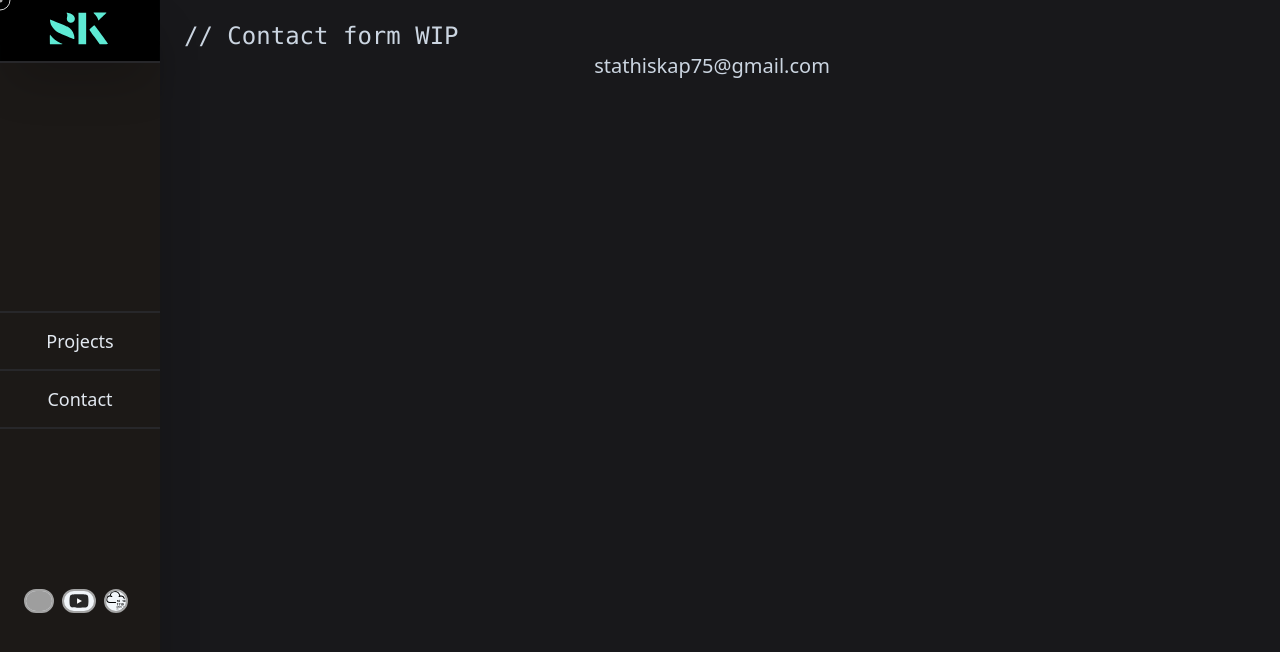
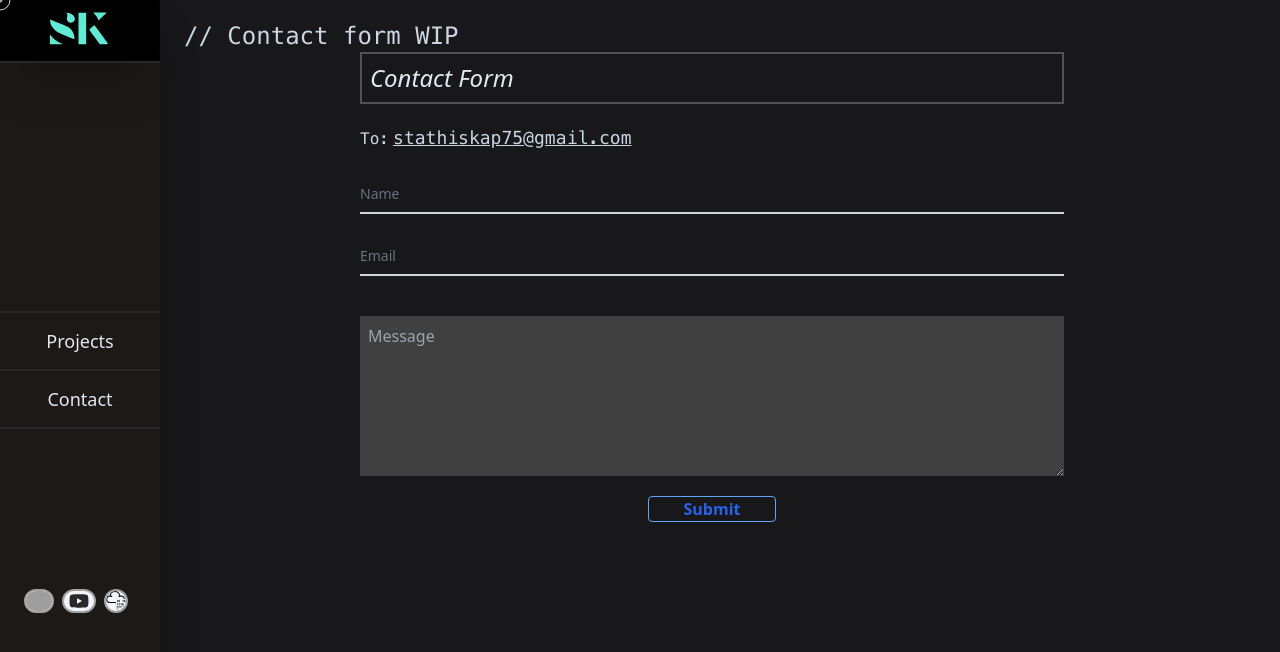
Before and after one commit to StathisKap/stathis-site, a SvelteKit app: page /contact in a window 1280 px wide. Shown: the top 652 px of the page. Built offline with nearby package versions, Linux system fonts and the light colour scheme; grey boxes are pictures that could not be loaded.

Commit message:
Finished the look of the Contact Form

```diff
--- a/src/routes/contact/+page.svelte
+++ b/src/routes/contact/+page.svelte
@@ -1,2 +1,56 @@
-<code class="text-center text-2xl">// Contact form WIP</code>
-<p class="text-center text-xl">stathiskap75@gmail.com</p>
+<script>
+	import { writable } from 'svelte/store';
+
+	const user = writable({
+		name: 'Stathis Kapnidis',
+		phone: '07444637458',
+		email: 'stathiskap75@gmail.com',
+		message: 'Write message here'
+	});
+</script>
+
+<code class="text-2xl pb-10">// Contact form WIP</code>
+<div class="sm:w-full lg:pr-44 lg:pl-44">
+	<h1 class="text-slate-200 text-2xl italic border-2 border-neutral-600 p-2">Contact Form</h1>
+	<form class="grid">
+        <div>
+            <p class="font-Menlo inline-block">To:</p>
+            <code class="text-center text-lg inline-block underline mt-5">stathiskap75@gmail.com</code>
+        </div>
+		<div class="relative z-0 mt-5">
+			<input
+				type="text"
+				id="floating_standard"
+				class="block py-2.5 px-0 w-full text-sm text-gray-900 bg-transparent border-0 border-b-2 border-gray-300 appearance-none dark:text-white dark:border-gray-600 dark:focus:border-blue-500 focus:outline-none focus:ring-0 focus:border-blue-600 peer"
+				placeholder=" "
+			/>
+			<label
+				for="floating_standard"
+				class="absolute text-sm text-gray-500 dark:text-gray-400 duration-300 transform -translate-y-6 scale-75 top-3 -z-10 origin-[0] peer-focus:left-0 peer-focus:text-blue-600 peer-focus:dark:text-blue-500 peer-placeholder-shown:scale-100 peer-placeholder-shown:translate-y-0 peer-focus:scale-75 peer-focus:-translate-y-6"
+				>Name</label
+			>
+		</div>
+		<div class="relative z-0 mt-5">
+			<input
+				type="text"
+				id="floating_standard"
+				class="block py-2.5 px-0 w-full text-sm text-gray-900 bg-transparent border-0 border-b-2 border-gray-300 appearance-none dark:text-white dark:border-gray-600 dark:focus:border-blue-500 focus:outline-none focus:ring-0 focus:border-blue-600 peer"
+				placeholder=" "
+			/>
+			<label
+				for="floating_standard"
+				class="absolute text-sm text-gray-500 dark:text-gray-400 duration-300 transform -translate-y-6 scale-75 top-3 -z-10 origin-[0] peer-focus:left-0 peer-focus:text-blue-600 peer-focus:dark:text-blue-500 peer-placeholder-shown:scale-100 peer-placeholder-shown:translate-y-0 peer-focus:scale-75 peer-focus:-translate-y-6"
+				>Email</label
+			>
+		</div>
+		<textarea class="h-40 bg-neutral-700 p-2 mt-10" placeholder="Message" />
+        <div class="relative z-0 mt-5 m-auto">
+		    <button
+		    	class="w-32 bg-transparent hover:bg-fuchsia-600 text-blue-600 font-semibold hover:text-white border border-blue-400 hover:border-transparent rounded "
+		    >
+		    	<input type="submit" />
+		    </button>
+        </div>
+
+	</form>
+</div>
```
